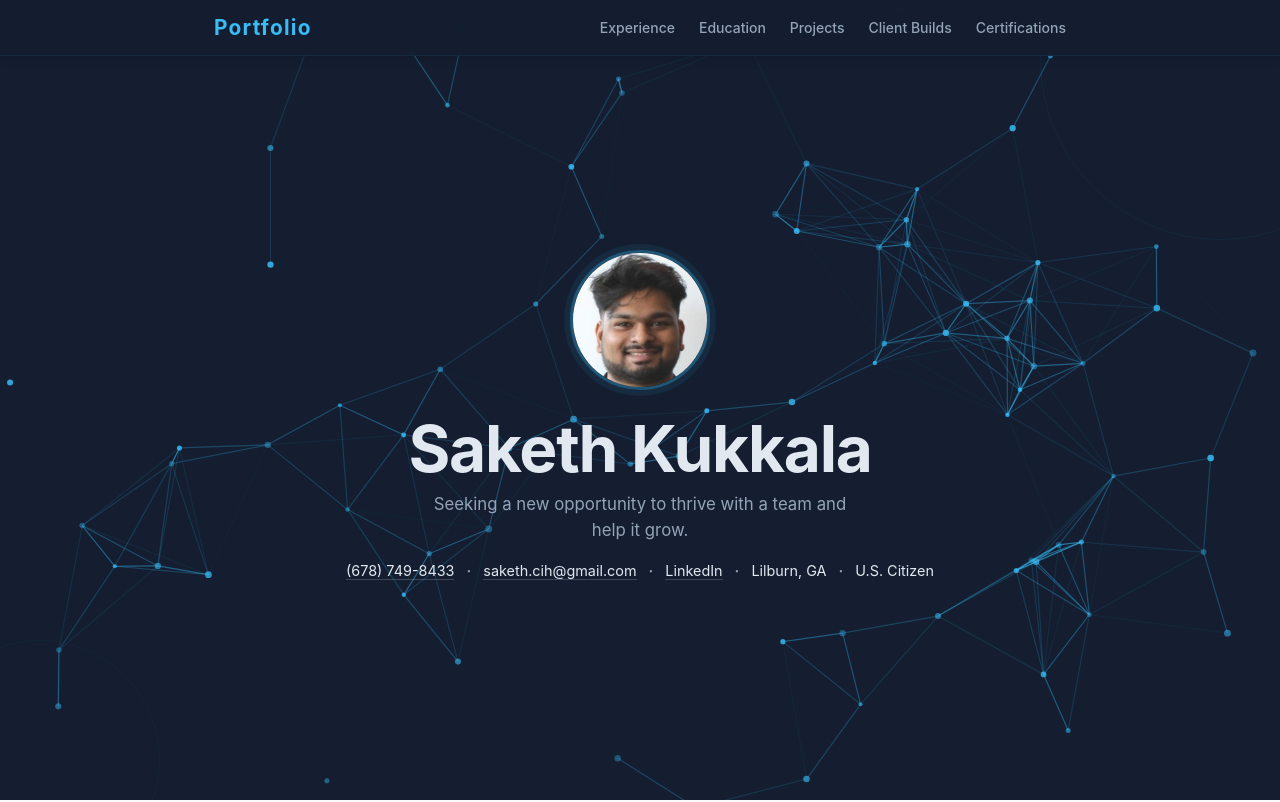
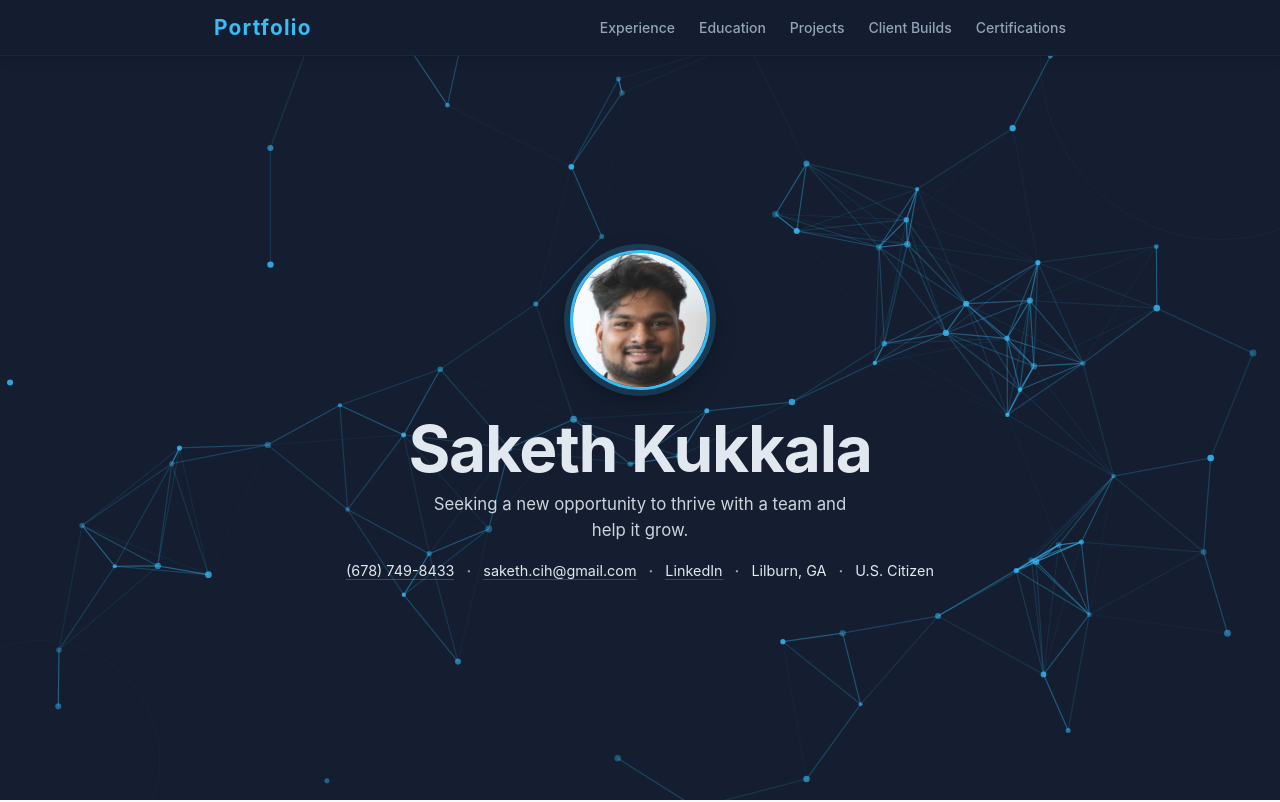
Before and after one commit to sakethkukkala/sakethkukkala.github.io, a plain HTML site: page index.html in a window 1280 px wide. Shown: the top 802 px of the page. Drawn offline with Linux system fonts and the light colour scheme.

Commit message:
fixing bugs

```diff
--- a/pages/hero.css
+++ b/pages/hero.css
@@ -57,8 +57,11 @@
   object-fit: cover;
   object-position: center top;
   margin: 0 auto 1.5rem;
-  border: 3px solid rgba(56, 189, 248, 0.35);
-  box-shadow: 0 0 0 6px rgba(56, 189, 248, 0.08);
+  border: 3px solid var(--color-accent);
+  box-shadow:
+    0 0 0 6px rgba(56, 189, 248, 0.2),
+    0 8px 24px rgba(0, 0, 0, 0.35);
+  background: var(--color-bg-dark);
 }
 
 .hero__name {
@@ -80,10 +83,11 @@
 .hero__tagline {
   font-size: clamp(0.95rem, 2.2vw, 1.05rem);
   font-weight: 400;
-  color: var(--color-text-secondary);
+  color: var(--color-text-primary);
   max-width: 28rem;
   margin: 0 auto 1rem;
   line-height: 1.5;
+  opacity: 0.9;
 }
 
 .hero__contact {
```
